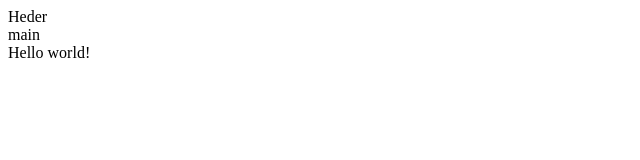
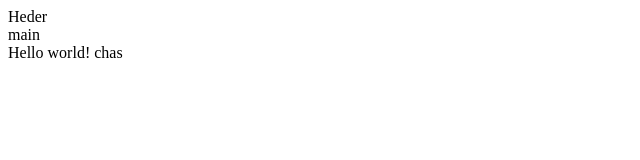
Before and after one commit to shramkomax/my-projects, a plain HTML site: page index.html in a window 1280 px wide. Shown: the full height of the page, 0-640 px from the left. Drawn offline with Linux system fonts and the light colour scheme.

Commit message:
add footer

```diff
--- a/index.html
+++ b/index.html
@@ -9,7 +9,7 @@
 <body>
   <header>Heder</header>
   <main>main</main>
-  <footer>Hello world!</footer>
+  <footer>Hello world! chas</footer>
 
 </body>
 </html>
```
